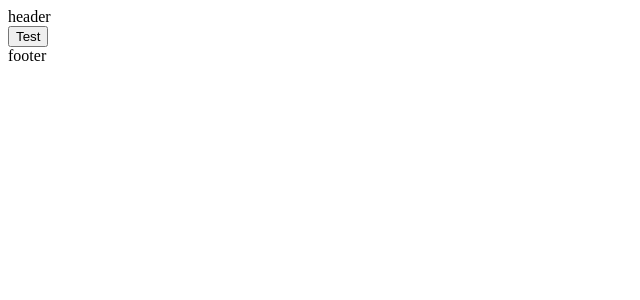
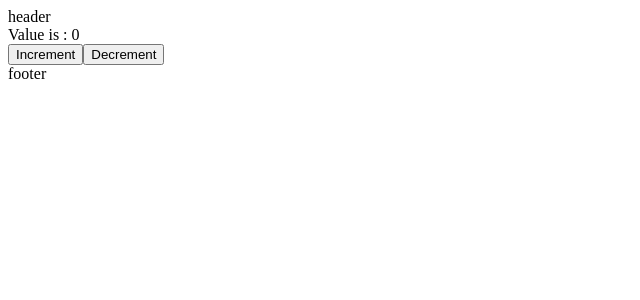
Before and after one commit to andurebel/andu-trica-react01, a React (Create React App) app in the folder generic-game/: page / in a window 1280 px wide. Shown: the top 300 px of the page, without its empty margins (0-640 px from the left). Built offline with nearby package versions, Linux system fonts and the light colour scheme.

Commit message:
increment,decrement redux stuff

```diff
--- a/generic-game/src/App.jsx
+++ b/generic-game/src/App.jsx
@@ -1,11 +1,32 @@
 import { Footer, Header } from "./components/common";
+import { useSelector, useDispatch } from "react-redux";
+import { clickClicker, decrementClicker } from "./actions/creators/ui";
 
 export const App = () => {
+  const clicker = useSelector((state) => {
+    const { ui } = state;
+    return ui.clicker;
+  });
+  const dispatch = useDispatch();
   return (
     <>
       <Header />
       <main>
-        <button onClick={()=>{}}>Test</button>
+        <div>Value is : {clicker}</div>
+        <button
+          onClick={() => {
+            dispatch(clickClicker());
+          }}
+        >
+          Increment
+        </button>
+        <button
+          onClick={() => {
+            dispatch(decrementClicker());
+          }}
+        >
+          Decrement
+        </button>
       </main>
       <Footer />
     </>
--- /dev/null
+++ b/generic-game/src/actions/creators/ui/index.js
@@ -0,0 +1,16 @@
+import { CLICKER_CLICK } from "../../types/ui";
+import { CLICKER_DECREMENT } from "../../types/ui";
+
+export const clickClicker = (payload = 1) => {
+  return {
+    type: CLICKER_CLICK,
+    payload,
+  };
+};
+
+export const decrementClicker = (payload = 1) => {
+  return {
+    type: CLICKER_DECREMENT,
+    payload,
+  };
+};
--- /dev/null
+++ b/generic-game/src/actions/types/ui/index.js
@@ -0,0 +1,3 @@
+export const CLICKER_CLICK = "CLICK";
+
+export const CLICKER_DECREMENT = "CLICKER_DECREMENT";
--- a/generic-game/src/reducers/ui.js
+++ b/generic-game/src/reducers/ui.js
@@ -1,9 +1,24 @@
+import { CLICKER_DECREMENT, CLICKER_CLICK } from "../actions/types/ui";
+
 const initialState = {
   clicker: 0,
 };
 
 export const uiReducer = (state = initialState, { type, payload }) => {
-  return state;
+  switch (type) {
+    case CLICKER_CLICK:
+      const newState = {};
+
+      newState.clicker = state.clicker + payload;
+      return newState;
+    case CLICKER_DECREMENT:
+      return {
+        ...state,
+        clicker: state.clicker - payload,
+      };
+    default:
+      return state;
+  }
 };
 
 export default uiReducer;
```
